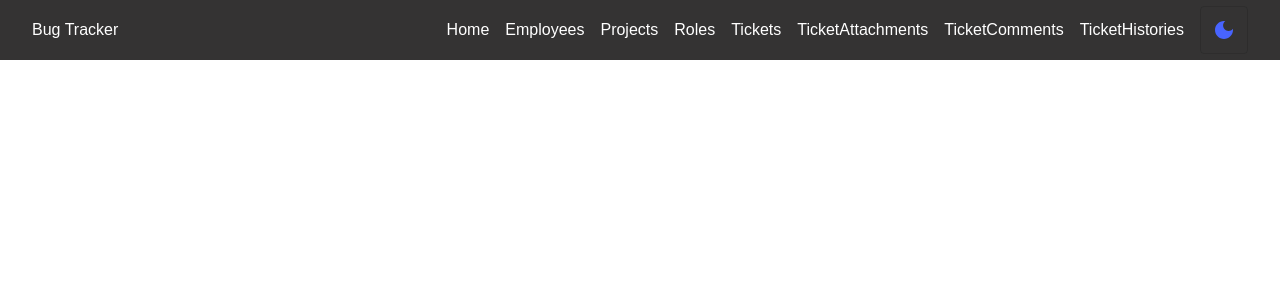
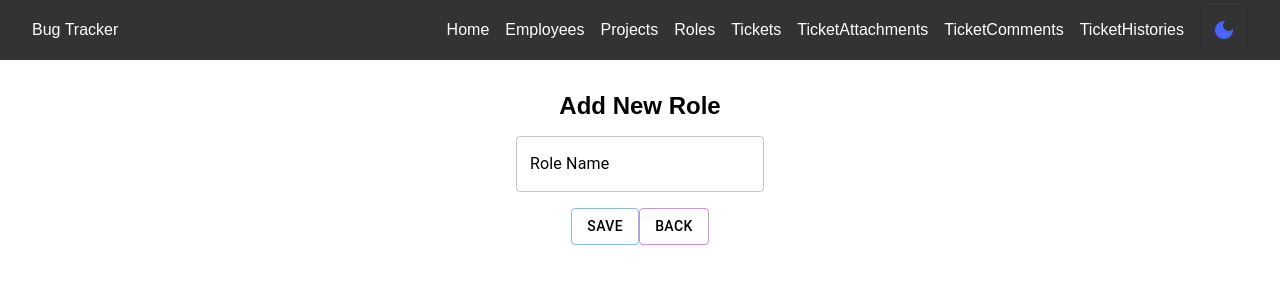
Before and after one commit to AurelienEbeng/BugTracker, a React (Create React App) app in the folder frontend/: page /roles/add in a window 1280 px wide. Shown: the top 300 px of the page. Built offline with nearby package versions, Linux system fonts and the light colour scheme.

Commit message:
Added the AddRole page.

```diff
--- a/frontend/src/App.tsx
+++ b/frontend/src/App.tsx
@@ -3,9 +3,10 @@ import { ThemeContext } from "./context/theme.context";
 import Navbar from "./components/navbar/Navbar.component";
 import { Routes, Route } from "react-router-dom";
 import CustomLinearProgress from "./components/custom linear progress/CustomLinearProgress.component";
-//import Home from "./pages/home/Home.page";
+
 const Home = lazy(() => import("./pages/home/Home.page"));
 const Roles = lazy(() => import("./pages/roles/Roles.page"));
+const AddRoles = lazy(() => import("./pages/roles/AddRoles.page"));
 
 const App = () => {
   const { darkMode } = useContext(ThemeContext);
@@ -21,6 +22,7 @@ const App = () => {
             <Route path="/" element={<Home />} />
             <Route path="/roles">
               <Route index element={<Roles />} />
+              <Route path="add" element={<AddRoles />} />
             </Route>
           </Routes>
         </Suspense>
--- /dev/null
+++ b/frontend/src/pages/roles/AddRoles.page.tsx
@@ -0,0 +1,58 @@
+import { useState } from "react";
+import "./roles.scss"
+import { ICreateRoleDto } from "../../types/global.typing";
+import { Button, TextField } from "@mui/material";
+import { useNavigate } from "react-router-dom";
+import httpModule from "../../helpers/http.module";
+
+const AddRoles = () => {
+  const [role, setRole] = useState<ICreateRoleDto>({ name: "" }); //name is default value
+  const redirect = useNavigate();
+
+  const handleClickSaveBtn = () => {
+    if (role.name === "") {
+      alert("Fill  all fields");
+      return;
+    }
+    httpModule
+      .post("Role/Create", role)
+      .then((response) => redirect("/roles"))
+      .catch((error) => console.log(error));
+  };
+  const handleClickBackBtn = () => {
+    redirect("/roles");
+  };
+
+  return (
+    <div className="content">
+      <div className="add-role">
+        <h2>Add New Role</h2>
+        <TextField
+          autoComplete="off"
+          label="Role Name"
+          variant="outlined"
+          value={role.name}
+          onChange={(e) => setRole({ ...role, name: e.target.value })}
+        />
+        <div className="btns">
+          <Button
+            variant="outlined"
+            color="primary"
+            onClick={handleClickSaveBtn}
+          >
+            Save
+          </Button>
+          <Button
+            variant="outlined"
+            color="secondary"
+            onClick={handleClickBackBtn}
+          >
+            Back
+          </Button>
+        </div>
+      </div>
+    </div>
+  );
+};
+
+export default AddRoles;
--- a/frontend/src/pages/roles/roles.scss
+++ b/frontend/src/pages/roles/roles.scss
@@ -6,3 +6,13 @@
         width: 100%;
     }
 }
+
+.add-role{
+    width: 500px;
+    max-width: 100%;
+    @include d-flex(column, flex-start,center);
+    gap: 1rem;
+    *{
+        color: var(--text-color1);
+    }
+}
--- a/frontend/src/types/global.typing.ts
+++ b/frontend/src/types/global.typing.ts
@@ -2,3 +2,7 @@ export interface IRole{
     id: string;
     name: string;
 }
+
+export interface ICreateRoleDto{
+    name: string;
+}
```
